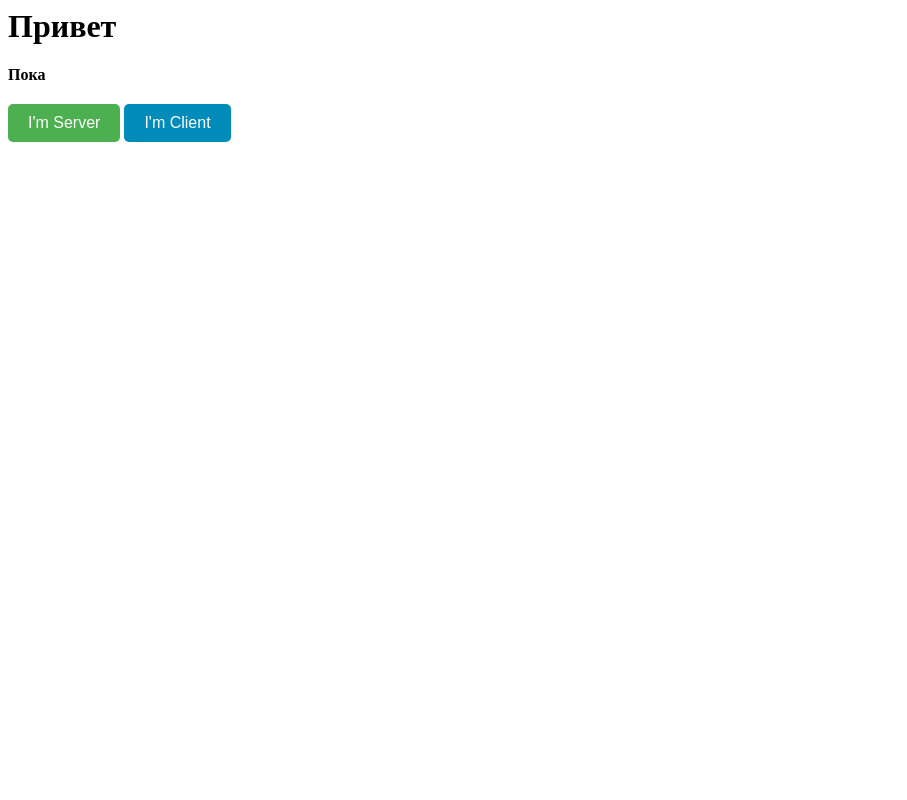
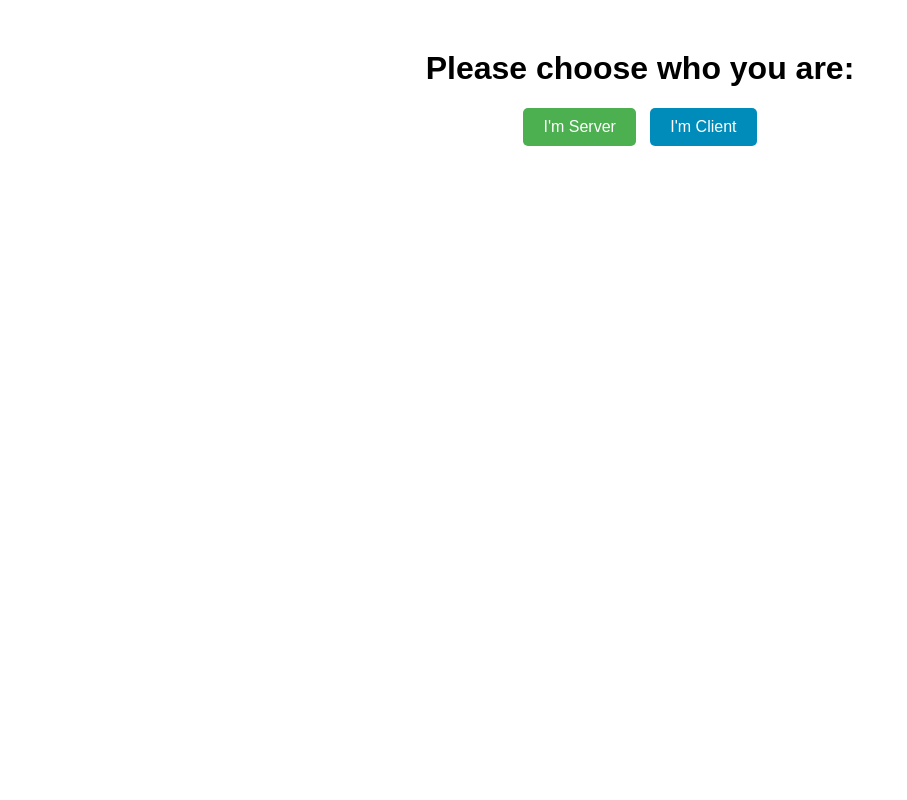
Before and after one commit to shurikkuzmin/SimpleChat, a Flask app: page / in a window 1280 px wide. Shown: the whole page, without its empty margins (0-907 px from the left). Run offline with Flask 3, Linux system fonts and the light colour scheme.

Commit message:
Adding styles.css

```diff
--- /dev/null
+++ b/static/styles.css
@@ -0,0 +1,28 @@
+body {
+    font-family: Arial, sans-serif;
+    text-align: center;
+    margin-top: 50px;
+}
+
+.button-container {
+    margin-top: 20px;
+}
+
+button {
+    padding: 10px 20px;
+    font-size: 16px;
+    border: none;
+    border-radius: 5px;
+    cursor: pointer;
+}
+
+.server-button {
+    background-color: #4CAF50;
+    color: white;
+    margin-right: 10px;
+}
+
+.client-button {
+    background-color: #008CBA;
+    color: white;
+}
--- a/templates/index.html
+++ b/templates/index.html
@@ -1,19 +1,15 @@
+<!DOCTYPE html>
 <html lang="en">
 <head>
     <meta charset="UTF-8">
-    <meta name="viewport" content="width=device-width, initial-scale=1.0">
-    <title>Flask Template</title>
+    <title>Choice</title>
+    <link rel="stylesheet" href="{{ url_for('static', filename='styles.css') }}">
 </head>
 <body>
-    <h1>Привет</h1>
-    <b>Пока</b>
-    <div style="margin-top: 20px;">
-        <button style="padding: 10px 20px; font-size: 16px; background-color: #4CAF50; color: white; border: none; border-radius: 5px; cursor: pointer;">
-            I'm Server
-        </button>
-        <button style="padding: 10px 20px; font-size: 16px; background-color: #008CBA; color: white; border: none; border-radius: 5px; cursor: pointer;">
-            I'm Client
-        </button>
+    <h1>Please choose who you are:</h1>
+    <div class="button-container">
+        <button class="server-button">I'm Server</button>
+        <button class="client-button">I'm Client</button>
     </div>
 </body>
 </html>
```
